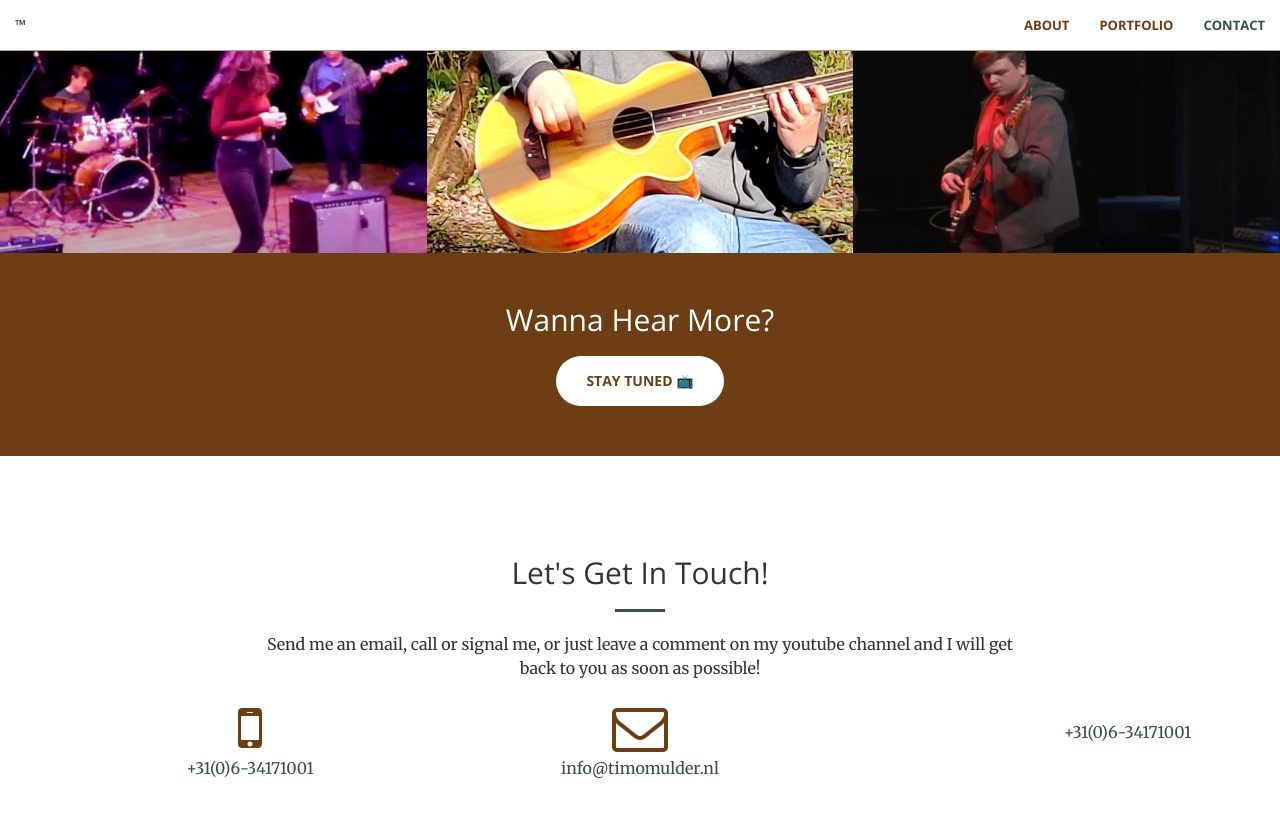
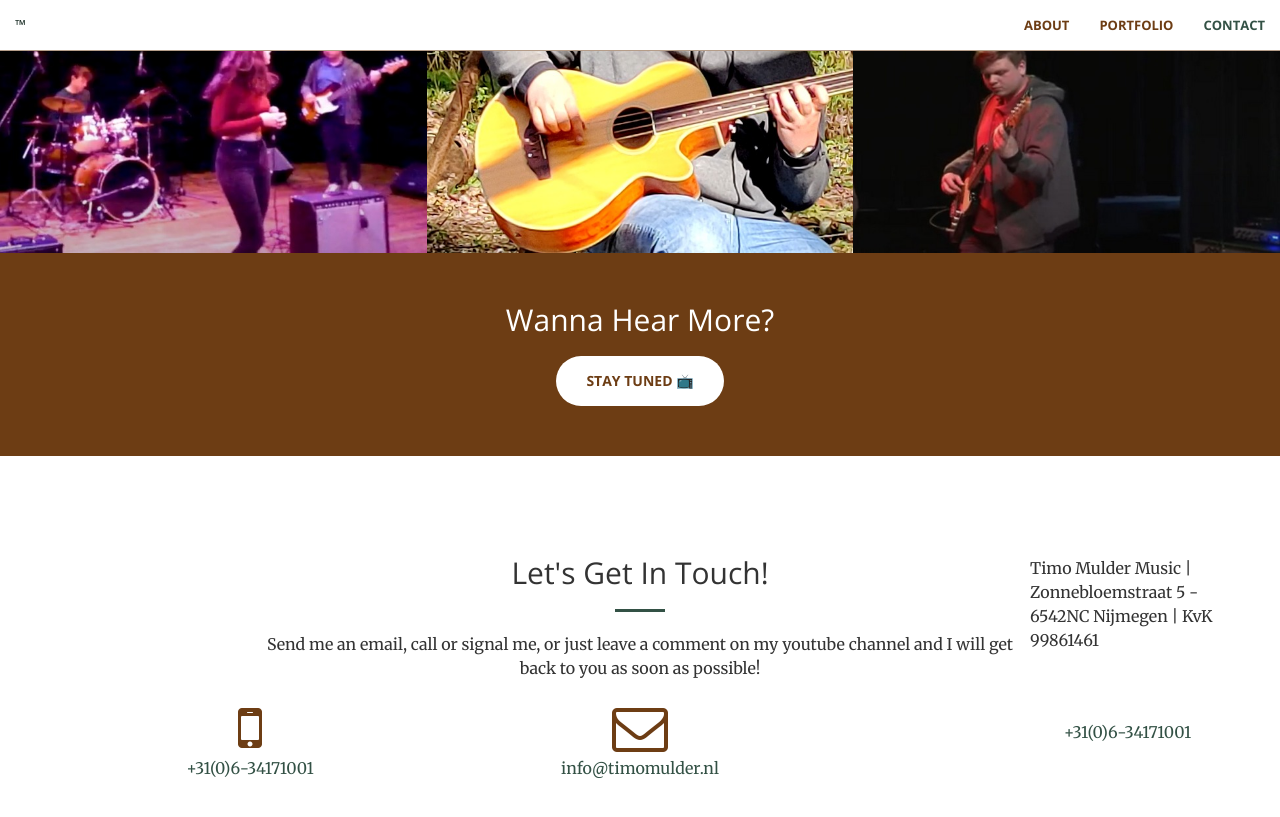
Before and after one commit to tgmulder/tgmulder.github.io, a Jekyll site: the page built from index.html, in a window 1280 px wide and 900 px high, scrolled down 2600 px. Shown: the top 817 px of the window. Built offline with Jekyll 4.4.1, drawn with Linux system fonts in a browser that asks for light colours; a style sheet for code colours, icons or effects is not loaded.

Commit message:
Updated KvK

```diff
--- a/_includes/contact.html
+++ b/_includes/contact.html
@@ -24,6 +24,7 @@
                 <p>{{ site.mobile_number}}</p>
             </a>
         </div>
+			<p>Timo Mulder Music | Zonnebloemstraat 5 - 6542NC Nijmegen | KvK 99861461</p>
     </div>
 </div>
 </section>
```
